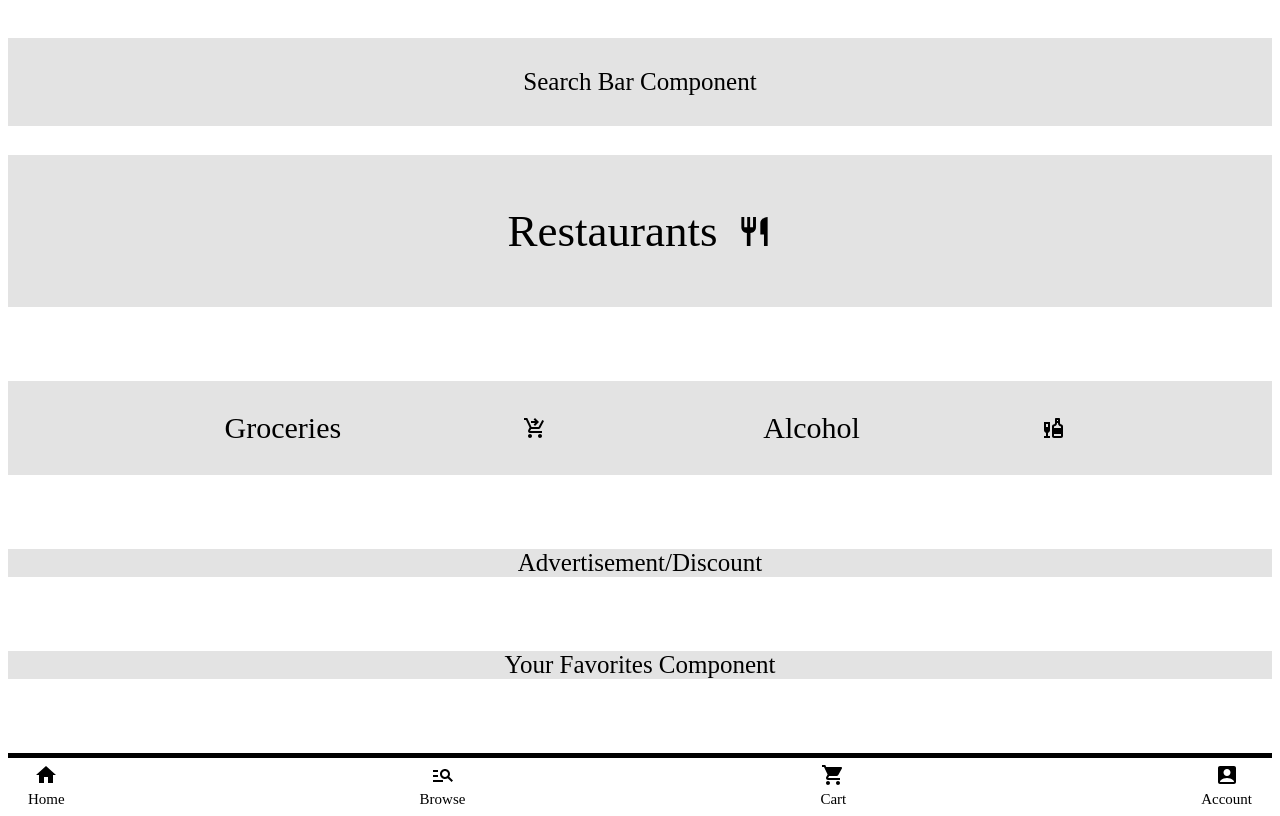
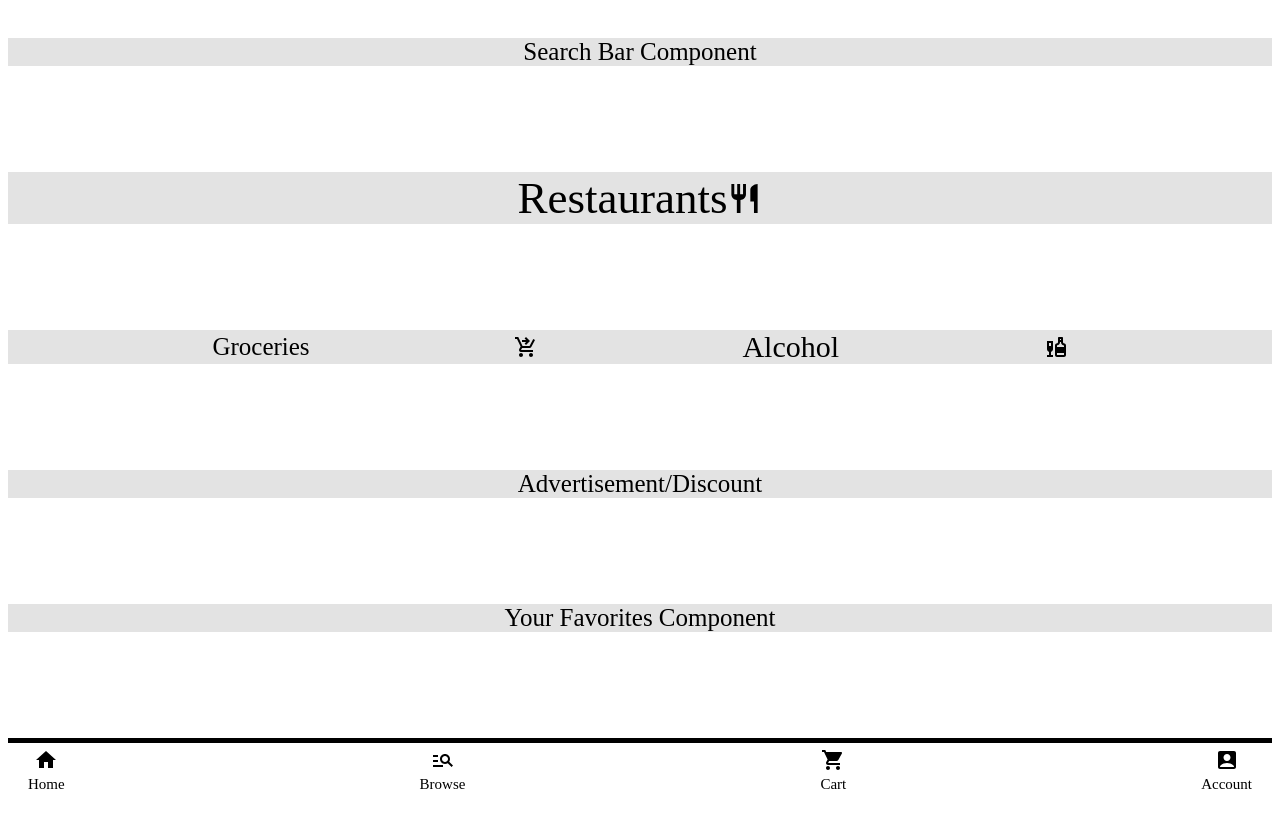
Before and after one commit to iamdavidgracia2/UberEarsClone, a React (Create React App) app in the folder application/web/source/: page / in a window 1280 px wide. Built offline with nearby package versions, Linux system fonts and the light colour scheme.

Commit message:
added styling to home.

```diff
--- a/application/web/source/src/pages/home.css
+++ b/application/web/source/src/pages/home.css
@@ -6,6 +6,7 @@
     text-align: center;
     background-color: white;
     min-height: 100vh;
+
 }
 
 section * {
@@ -20,11 +21,11 @@ section * {
 }
 
 .home-page-top{
-    margin-top: 30px;
+   margin-top: 30px;
 }
 
 .search-bar-component{
-    padding: 30px;
+
 }
 
 .home-page-middle-top{
@@ -32,13 +33,11 @@ section * {
     flex-direction: row;
     justify-content: center;
     background-color: rgb(227, 227, 227);
-    padding: 50px;
-    margin-top: -45px;
 }
 
 .restaurants-text{
     font-size: 45px;
-    margin-right: 20px;
+
 }
 
 .home-page-middle-middle{
@@ -49,23 +48,21 @@ section * {
 }
 
 .groceries-text{
-    padding: 30px;
-    font-size: 30px ;
+
 }
 
 .groceries-icon{
-    margin-left: -35px;
+
 
 }
 
 .alcohol-text{
     font-size: 30px;
-    padding: 30px;
+
 }
 
 .alcohol-icon{
-    margin-left: -35px;
-    margin-right: 20px;
+
 }
 
 .home-page-middle-bottom{
@@ -77,4 +74,5 @@ section * {
 
 .home-page-navbar{
     border-top: 5px solid black;
+    margin-bottom: 15px;
 }
```
